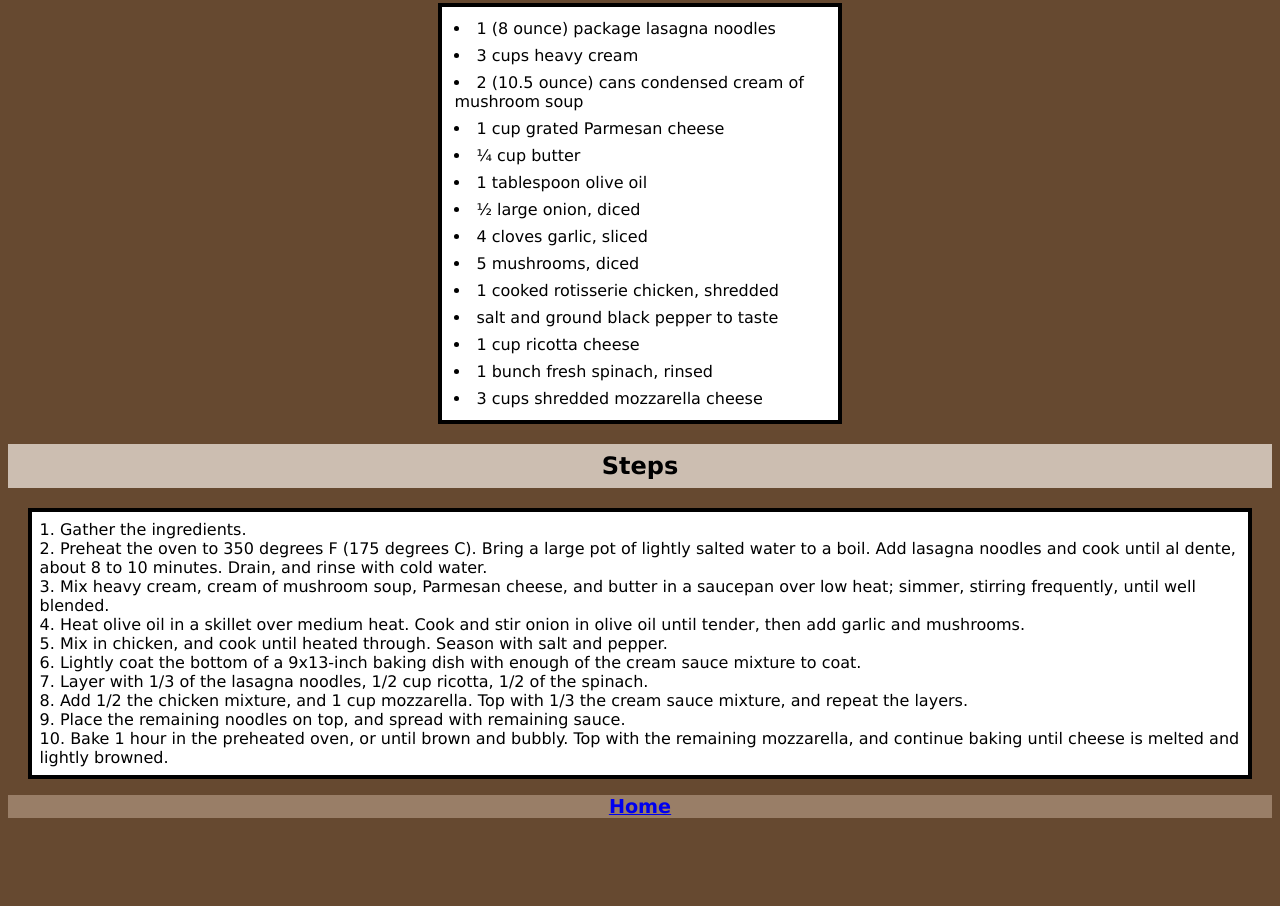
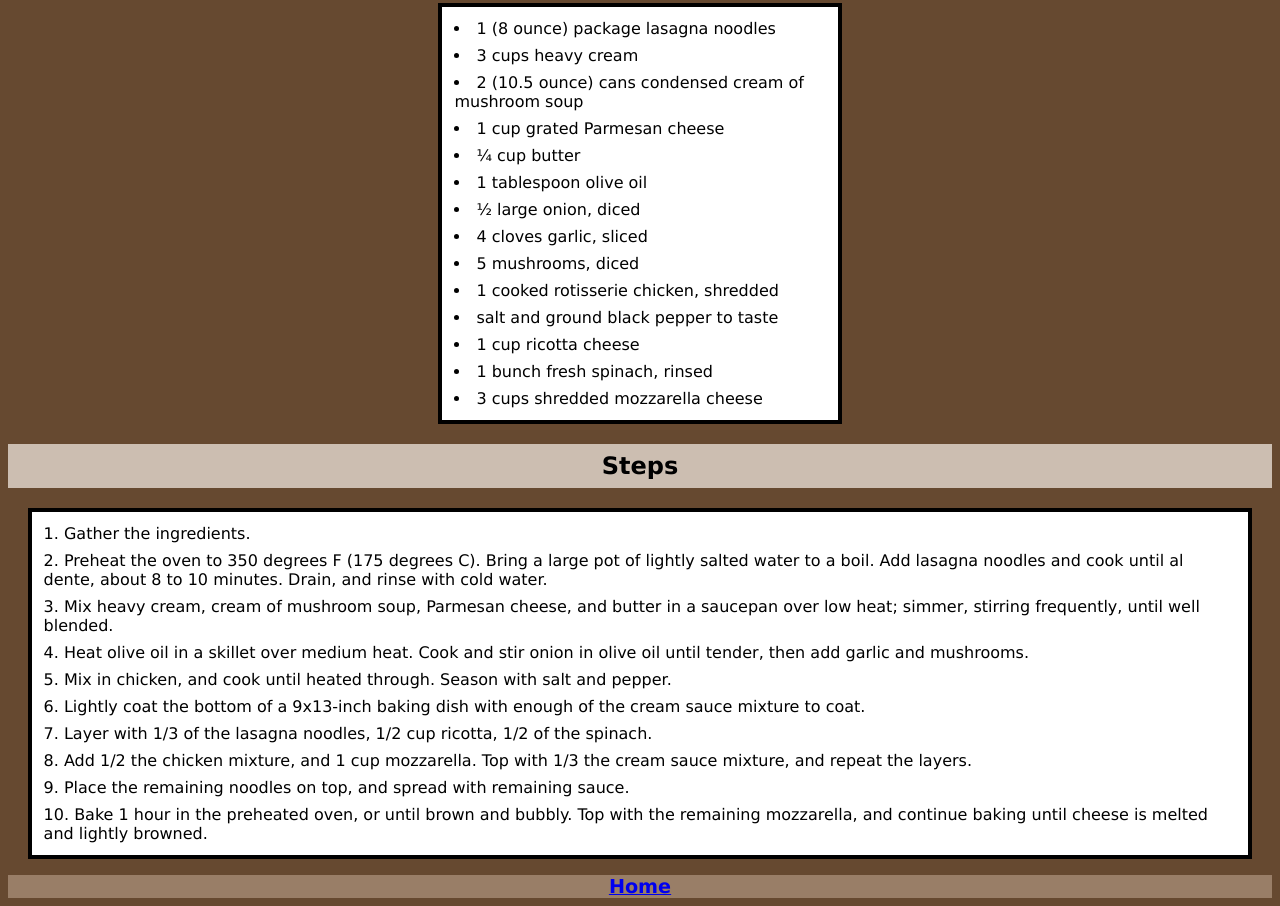
Before and after one commit to mor3245/odin-recipes, a plain HTML site: page recipes/lasagna.html in a window 1280 px wide. Shown: the part 826-1732 px from the top of the page. Before the commit the page ends 1652 px from the top, so only its background shows below. Drawn offline with Linux system fonts and the light colour scheme.

Commit message:
Make recipe steps more readable
List bullets were too close together. Added space between steps.

```diff
--- a/recipes/recipes.css
+++ b/recipes/recipes.css
@@ -41,7 +41,7 @@ ul {
     list-style-position: inside;
     margin: auto;
 }
-ul li {
+ul li, ol li {
     padding: 4px;
 }
 
```
